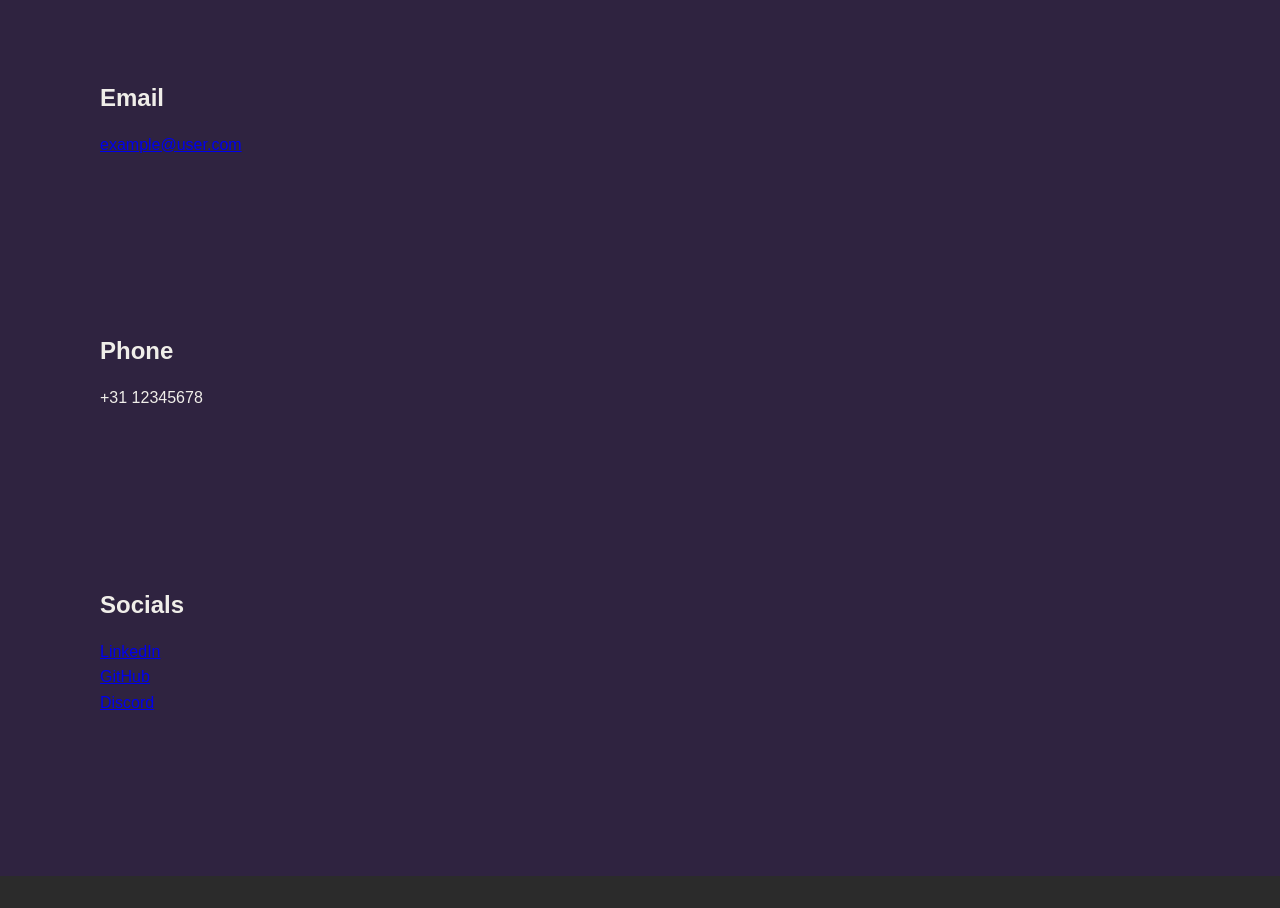
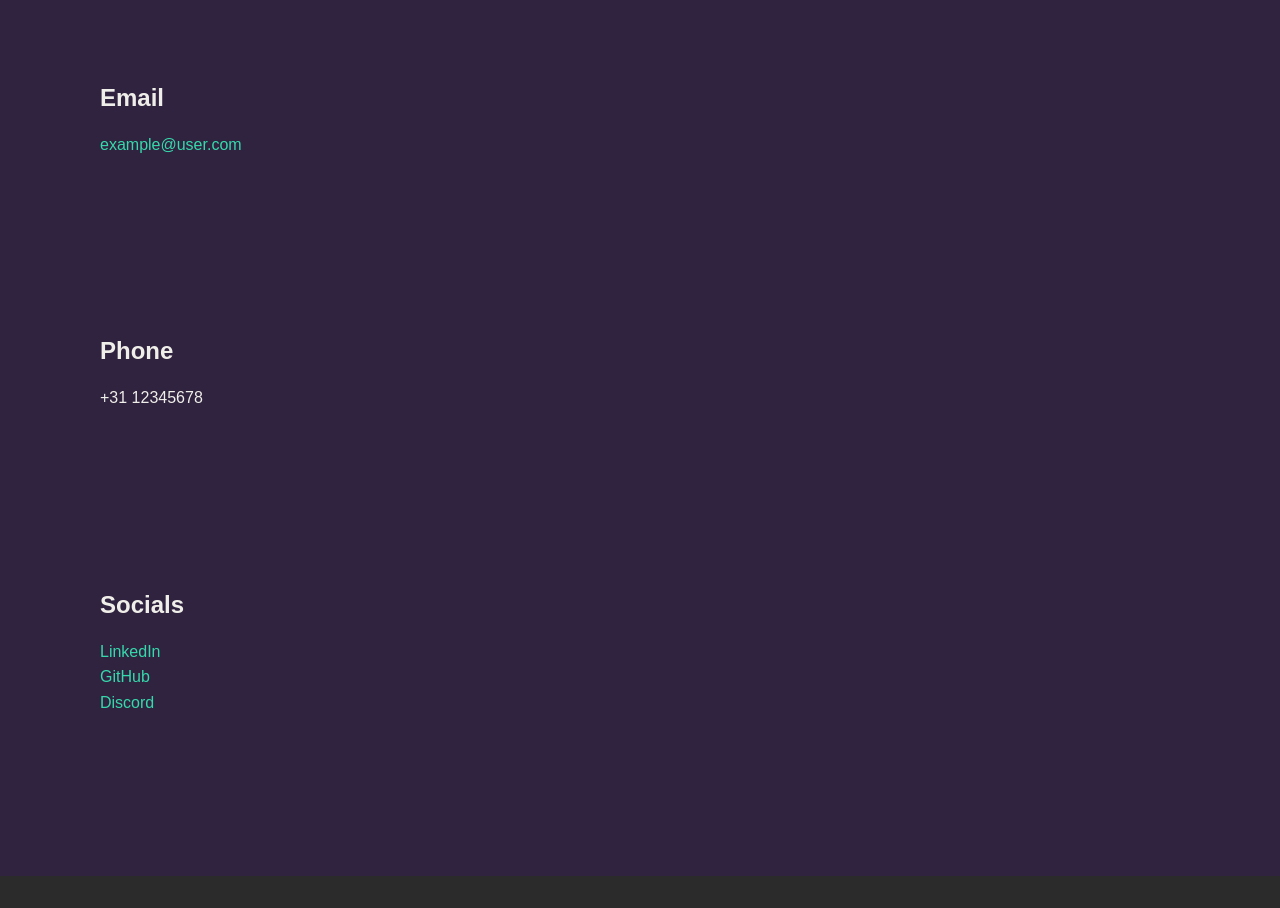
Before and after one commit to w-oby/webdev_project, a website: page contact.html in a window 1280 px wide. Shown: the part 360-1268 px from the top of the page. Drawn offline with Linux system fonts and the light colour scheme.

Commit message:
Styled socials links

```diff
--- a/contact.html
+++ b/contact.html
@@ -46,7 +46,7 @@
         <section>
             <h2>Email</h2>
             <p>
-                <a href="mailto:example@user.com">example@user.com</a>
+                <a href="mailto:example@user.com" class="socials-link">example@user.com</a>
             </p>
         </section>
 
@@ -58,9 +58,9 @@
         <section>
             <h2>Socials</h2>
             <p>
-                <a href="https://www.linkedin.com/in/w-oby">LinkedIn</a><br>
-                <a href="https://github.com/w-oby">GitHub</a><br>
-                <a href="#">Discord</a>
+                <a href="https://www.linkedin.com/in/w-oby" class="socials-link">LinkedIn</a><br>
+                <a href="https://github.com/w-oby" class="socials-link">GitHub</a><br>
+                <a href="#" class="socials-link">Discord</a>
             </p>
         </section>
 
--- a/css/style.css
+++ b/css/style.css
@@ -386,4 +386,20 @@ section h1, section h2 {
     padding: 8px 12px;
     border-radius: 8px;
     font-size: 14px;
+    transition: color 0.8s ease;
 }
+
+.skills-list li:hover {
+    color:#2F2340;
+    background-color: #36D9AB;
+}
+
+.socials-link {
+    color: #36D9AB;
+    text-decoration: none;
+    transition: opacity 0.2s ease;
+}
+
+.socials-link:hover {
+    opacity: 75%;
+}
```
